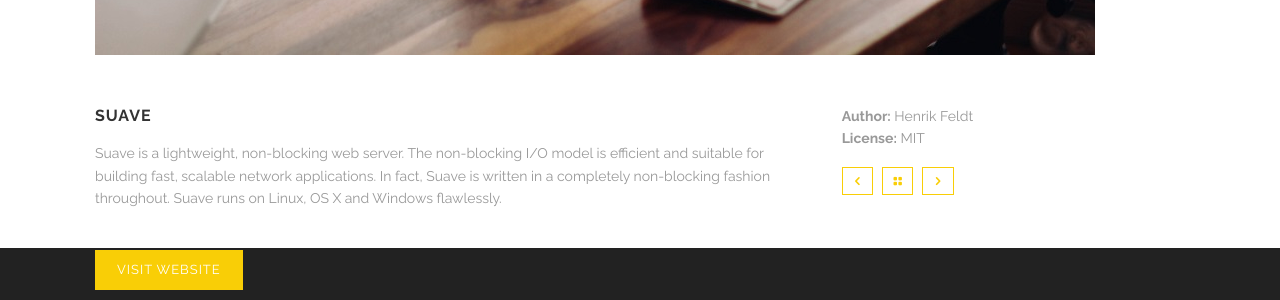
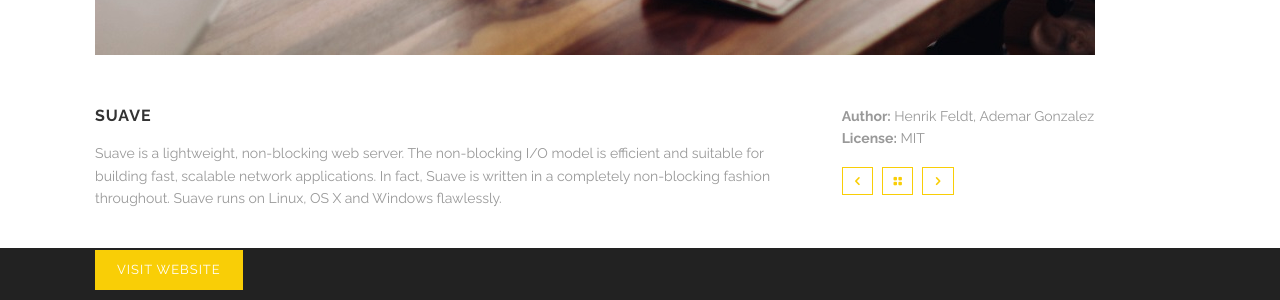
Before and after one commit to cartermp/FSharp-Today, a Jekyll site: the page built from projects/suave.html, in a window 1280 px wide. Shown: the part 1042-1342 px from the top of the page. Built offline with Jekyll 4.4.1, drawn with Linux system fonts in a browser that asks for light colours.

Commit message:
Fix small issues

```diff
--- a/people.html
+++ b/people.html
@@ -20,7 +20,7 @@
     avatar: images/hackers/alfonso.jpg
     socials:
       - icon_class: fa fa-twitter
-        url: https://twitter.com/alfonsogarciacaro
+        url: https://twitter.com/alfonsogcnunez
       - icon_class: fa fa-github
         url: http://github.com/alfonsogarciacaro
       - icon_class: fa fa-rss
--- a/projects/suave.html
+++ b/projects/suave.html
@@ -5,7 +5,7 @@
 title: Suave
 description: "Suave is a lightweight, non-blocking web server. The non-blocking I/O model is efficient and suitable for building fast, scalable network applications. In fact, Suave is written in a completely non-blocking fashion throughout. Suave runs on Linux, OS X and Windows flawlessly."
 website: http://suave.io
-author: "Henrik Feldt"
+author: "Henrik Feldt, Ademar Gonzalez"
 license: MIT
 prev: forge
 next: fslab
```
